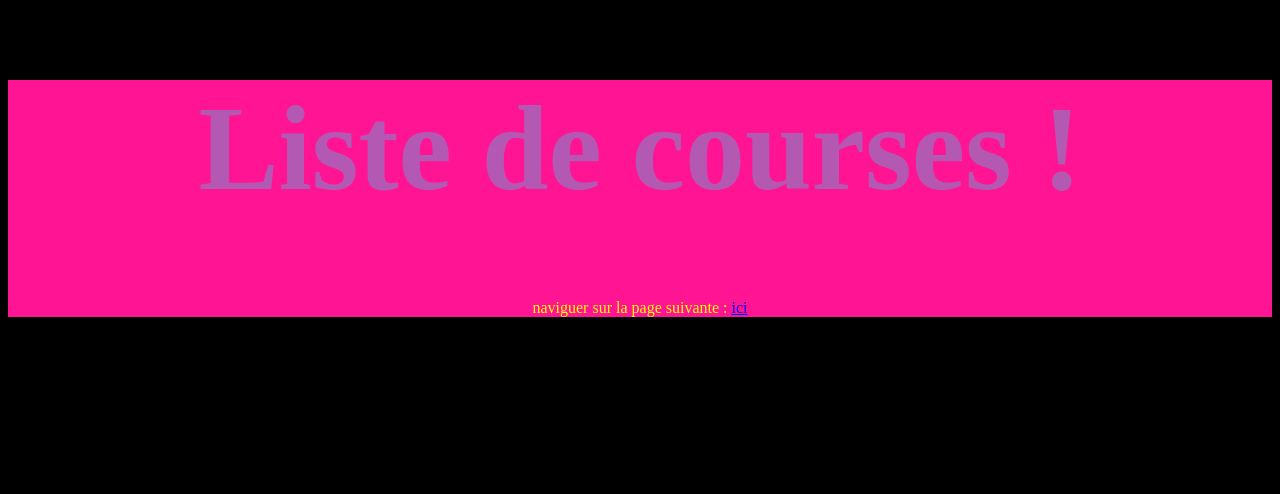
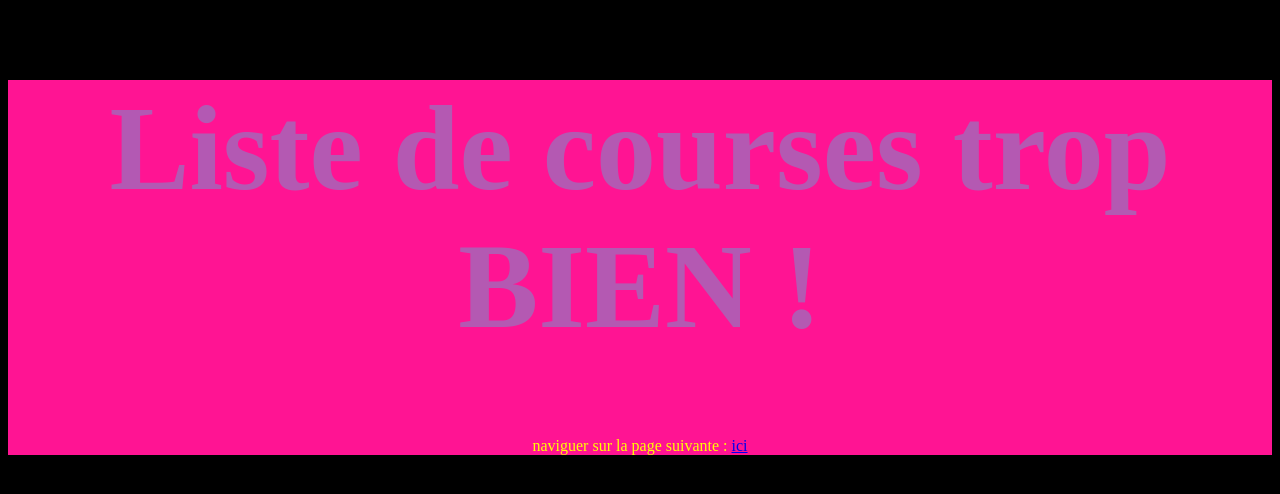
Before and after one commit to William-Schiller/ShoppingListProject, a Symfony app: template templates/base.html.twig in a window 1280 px wide. Shown: the top 494 px of the page. Run offline with Twig, Linux system fonts and the light colour scheme; the template is opened without the code that fills it, so the values that code supplies are empty; some libraries are stand-ins or nearby versions.

Commit message:
Init project ?

```diff
--- a/templates/base.html.twig
+++ b/templates/base.html.twig
@@ -20,7 +20,7 @@
     </head>
 
     <header>
-        <h1 class="titleApp">Liste de courses !</h1>
+        <h1 class="titleApp">Liste de courses trop BIEN !</h1>
         <p>naviguer sur la page suivante : <a href="{{ url('main_test') }}">ici</a></p>
     </header>
 
```
